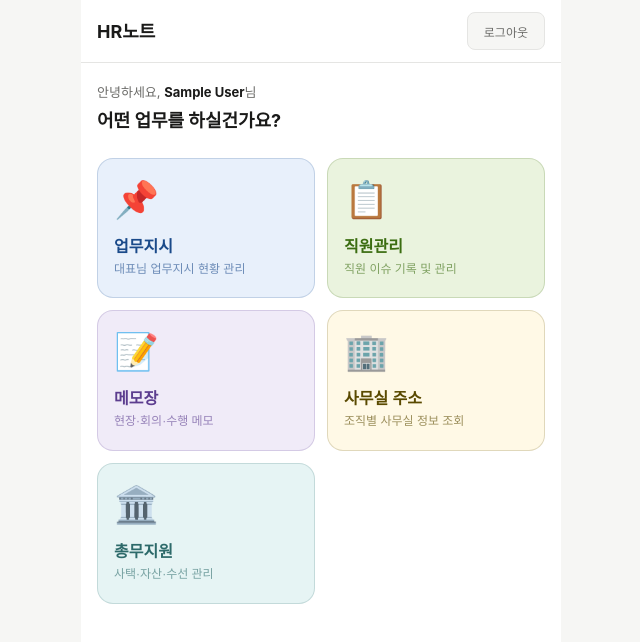
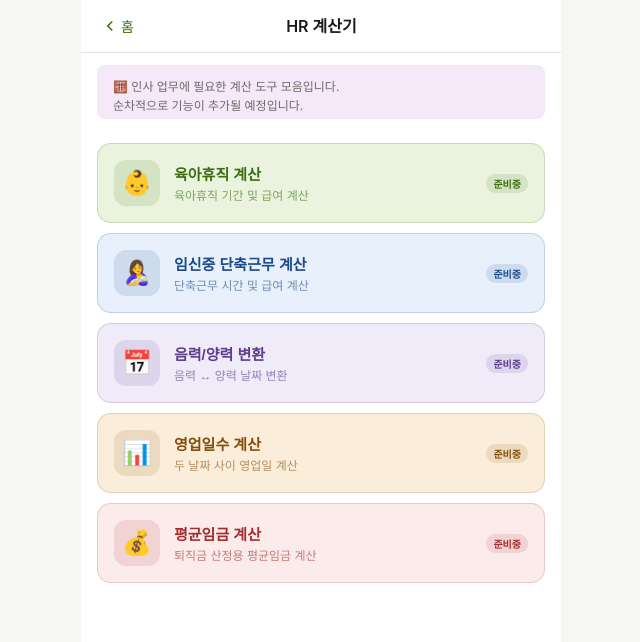
Before and after one commit to shinsak12-sketch/hr-note, a React (Vite) app in the folder frontend/: page /hr-calc in a window 1280 px wide. Before the commit this address led to /. Shown: the top 642 px of the page, without its empty margins (319-959 px from the left). Built offline with nearby package versions, Linux system fonts and the light colour scheme; no server answers; sample sign-in values are in the browser's storage.

Commit message:
feat: 대메뉴 개편, HR계산기 추가, 편의기능 섹션 분리

```diff
--- a/frontend/src/App.jsx
+++ b/frontend/src/App.jsx
@@ -24,6 +24,7 @@ import HousingMgmt from './pages/HousingMgmt.jsx';
 import HousingLanding from './pages/HousingLanding.jsx';
 import HousingApply from './pages/HousingApply.jsx';
 import HousingStatus from './pages/HousingStatus.jsx';
+import HRCalc from './pages/HRCalc.jsx';
 import { PermissionGuard } from './components/PermissionGuard.jsx';
 
 function PrivateRoute({ children }) {
@@ -77,6 +78,8 @@ export default function App() {
       <Route path="/offices/new" element={<MasterRoute><OfficeInput /></MasterRoute>} />
       <Route path="/offices/:id/edit" element={<MasterRoute><OfficeInput /></MasterRoute>} />
 
+      <Route path="/hr-calc" element={<PrivateRoute><HRCalc /></PrivateRoute>} />
+
       {/* 총무지원 */}
       <Route path="/general-app" element={<PrivateRoute><PermissionGuard menuKey="general"><GeneralHome /></PermissionGuard></PrivateRoute>} />
       <Route path="/housing-mgmt" element={<PrivateRoute><PermissionGuard menuKey="general"><HousingMgmt /></PermissionGuard></PrivateRoute>} />
--- a/frontend/src/pages/AppHome.jsx
+++ b/frontend/src/pages/AppHome.jsx
@@ -2,12 +2,16 @@ import React from 'react';
 import { useNavigate } from 'react-router-dom';
 import { usePermission } from '../utils/usePermission.js';
 
-const APPS = [
+const MAIN_APPS = [
   { id: 'tasks',   icon: '📌', title: '업무지시',   desc: '대표님 업무지시 현황 관리', path: '/tasks-app',   color: '#1A4A8A', bg: '#E8F0FB', menuKey: 'tasks' },
   { id: 'issues',  icon: '📋', title: '직원관리',   desc: '직원 이슈 기록 및 관리',   path: '/issues-app',  color: '#3B6D11', bg: '#EAF3DE', menuKey: 'issues' },
+  { id: 'general', icon: '🏛️', title: '총무지원',   desc: '사택·자산·수선 관리',       path: '/general-app', color: '#2D6A6A', bg: '#E6F4F4', menuKey: 'general' },
+  { id: 'calc',    icon: '🧮', title: 'HR계산기',   desc: '육아휴직·임금 등 계산',     path: '/hr-calc',     color: '#7B2D8B', bg: '#F5E8F8', menuKey: null },
+];
+
+const UTILITY_APPS = [
   { id: 'memos',   icon: '📝', title: '메모장',     desc: '현장·회의·수행 메모',       path: '/memos-app',   color: '#5C3D8F', bg: '#F0EBF8', menuKey: 'memos' },
-  { id: 'offices', icon: '🏢', title: '사무실 주소', desc: '조직별 사무실 정보 조회',   path: '/offices-app', color: '#5A4A00', bg: '#FFF9E6', menuKey: 'offices' },
-  { id: 'general', icon: '🏛️', title: '총무지원',   desc: '사택·자산·수선 관리',       path: '/general-app', color: '#2D6A6A', bg: '#E6F4F4', menuKey: 'general' },
+  { id: 'offices', icon: '🏢', title: '사무실 주소', desc: '조직별 사무실 정보',        path: '/offices-app', color: '#5A4A00', bg: '#FFF9E6', menuKey: 'offices' },
 ];
 
 export default function AppHome() {
@@ -33,43 +37,68 @@ export default function AppHome() {
         </div>
       </div>
 
-      <div style={{ padding: '20px 16px 8px' }}>
+      <div style={{ padding: '16px 16px 8px' }}>
         <div style={{ fontSize: 13, color: 'var(--text2)' }}>
           안녕하세요, <strong style={{ color: 'var(--text)' }}>{user.name}</strong>님
           {user.work_type && (
-            <span style={{
-              marginLeft: 8, fontSize: 11, padding: '2px 8px', borderRadius: 20,
-              background: 'var(--bg2)', color: 'var(--text2)',
-            }}>{user.work_type}</span>
+            <span style={{ marginLeft: 8, fontSize: 11, padding: '2px 8px', borderRadius: 20, background: 'var(--bg2)', color: 'var(--text2)' }}>
+              {user.work_type}
+            </span>
           )}
         </div>
         <div style={{ fontSize: 18, fontWeight: 700, marginTop: 4 }}>어떤 업무를 하실건가요?</div>
       </div>
 
-      <div style={{ padding: '16px', display: 'grid', gridTemplateColumns: '1fr 1fr', gap: 12 }}>
-        {APPS.map(app => {
-          const accessible = hasAccess(app.menuKey);
+      {/* 메인 앱 (2x2) */}
+      <div style={{ padding: '0 16px', display: 'grid', gridTemplateColumns: '1fr 1fr', gap: 12 }}>
+        {MAIN_APPS.map(app => {
+          const accessible = app.menuKey ? hasAccess(app.menuKey) : true;
           return (
             <button key={app.id} onClick={() => nav(app.path)}
               style={{
                 display: 'flex', flexDirection: 'column', alignItems: 'flex-start',
-                padding: '20px 16px', borderRadius: 16,
+                padding: '18px 16px', borderRadius: 16,
                 border: `0.5px solid ${accessible ? app.color + '30' : 'var(--border)'}`,
                 background: accessible ? app.bg : 'var(--bg2)',
-                cursor: accessible ? 'pointer' : 'pointer',
-                textAlign: 'left', minHeight: 130,
+                cursor: 'pointer', textAlign: 'left', minHeight: 120,
                 opacity: accessible ? 1 : 0.45,
-                position: 'relative',
               }}>
-              <div style={{ fontSize: 36, marginBottom: 12 }}>{accessible ? app.icon : '🔒'}</div>
-              <div style={{ fontWeight: 700, fontSize: 16, color: accessible ? app.color : 'var(--text2)', marginBottom: 4 }}>{app.title}</div>
-              <div style={{ fontSize: 12, color: accessible ? app.color + '99' : 'var(--text2)', lineHeight: 1.4 }}>
+              <div style={{ fontSize: 32, marginBottom: 10 }}>{accessible ? app.icon : '🔒'}</div>
+              <div style={{ fontWeight: 700, fontSize: 15, color: accessible ? app.color : 'var(--text2)', marginBottom: 3 }}>{app.title}</div>
+              <div style={{ fontSize: 11, color: accessible ? app.color + '99' : 'var(--text2)', lineHeight: 1.4 }}>
                 {accessible ? app.desc : '접근 권한 없음'}
               </div>
             </button>
           );
         })}
       </div>
+
+      {/* 편의기능 */}
+      <div style={{ padding: '16px 16px 0' }}>
+        <div style={{ fontSize: 12, fontWeight: 600, color: 'var(--text2)', marginBottom: 8 }}>편의기능</div>
+        <div style={{ display: 'grid', gridTemplateColumns: '1fr 1fr', gap: 8 }}>
+          {UTILITY_APPS.map(app => {
+            const accessible = app.menuKey ? hasAccess(app.menuKey) : true;
+            return (
+              <button key={app.id} onClick={() => nav(app.path)}
+                style={{
+                  display: 'flex', alignItems: 'center', gap: 10,
+                  padding: '10px 12px', borderRadius: 12,
+                  border: `0.5px solid ${accessible ? app.color + '30' : 'var(--border)'}`,
+                  background: accessible ? app.bg : 'var(--bg2)',
+                  cursor: 'pointer', textAlign: 'left',
+                  opacity: accessible ? 1 : 0.45,
+                }}>
+                <span style={{ fontSize: 20 }}>{accessible ? app.icon : '🔒'}</span>
+                <div>
+                  <div style={{ fontWeight: 600, fontSize: 13, color: accessible ? app.color : 'var(--text2)' }}>{app.title}</div>
+                  <div style={{ fontSize: 10, color: accessible ? app.color + '99' : 'var(--text2)' }}>{app.desc}</div>
+                </div>
+              </button>
+            );
+          })}
+        </div>
+      </div>
     </div>
   );
 }
--- /dev/null
+++ b/frontend/src/pages/HRCalc.jsx
@@ -0,0 +1,58 @@
+import React from 'react';
+import { useNavigate } from 'react-router-dom';
+
+const CALCS = [
+  { icon: '👶', title: '육아휴직 계산', desc: '육아휴직 기간 및 급여 계산', color: '#3B6D11', bg: '#EAF3DE', path: null },
+  { icon: '🤱', title: '임신중 단축근무 계산', desc: '단축근무 시간 및 급여 계산', color: '#1A4A8A', bg: '#E8F0FB', path: null },
+  { icon: '📅', title: '음력/양력 변환', desc: '음력 ↔ 양력 날짜 변환', color: '#5C3D8F', bg: '#F0EBF8', path: null },
+  { icon: '📊', title: '영업일수 계산', desc: '두 날짜 사이 영업일 계산', color: '#854F0B', bg: '#FAEEDA', path: null },
+  { icon: '💰', title: '평균임금 계산', desc: '퇴직금 산정용 평균임금 계산', color: '#A32D2D', bg: '#FCEBEB', path: null },
+];
+
+export default function HRCalc() {
+  const nav = useNavigate();
+
+  return (
+    <div className="app-container">
+      <div className="header">
+        <button className="header-back" onClick={() => nav('/')}>
+          <svg viewBox="0 0 24 24" fill="none" stroke="currentColor" strokeWidth="2"><path d="m15 18-6-6 6-6"/></svg>
+          홈
+        </button>
+        <div className="header-title">HR 계산기</div>
+        <div style={{ width: 40 }} />
+      </div>
+
+      <div style={{ padding: '12px 16px 4px', fontSize: 12, color: 'var(--text2)', background: '#F5E8F8', margin: '12px 16px', borderRadius: 8, lineHeight: 1.6 }}>
+        🧮 인사 업무에 필요한 계산 도구 모음입니다.<br/>순차적으로 기능이 추가될 예정입니다.
+      </div>
+
+      <div style={{ padding: '12px 16px', display: 'flex', flexDirection: 'column', gap: 10 }}>
+        {CALCS.map((c, i) => (
+          <button key={i} onClick={() => c.path && nav(c.path)}
+            style={{
+              display: 'flex', alignItems: 'center', gap: 14,
+              padding: '16px', borderRadius: 14,
+              border: `0.5px solid ${c.color}30`,
+              background: c.bg, cursor: c.path ? 'pointer' : 'default',
+              textAlign: 'left', width: '100%', position: 'relative',
+            }}>
+            <div style={{
+              width: 46, height: 46, borderRadius: 12, fontSize: 24,
+              display: 'flex', alignItems: 'center', justifyContent: 'center',
+              background: c.color + '20', flexShrink: 0,
+            }}>{c.icon}</div>
+            <div style={{ flex: 1 }}>
+              <div style={{ fontWeight: 700, fontSize: 15, color: c.color, marginBottom: 2 }}>{c.title}</div>
+              <div style={{ fontSize: 12, color: c.color + '99' }}>{c.desc}</div>
+            </div>
+            <span style={{
+              fontSize: 10, padding: '2px 7px', borderRadius: 10,
+              background: c.color + '20', color: c.color, fontWeight: 600,
+            }}>준비중</span>
+          </button>
+        ))}
+      </div>
+    </div>
+  );
+}
```
